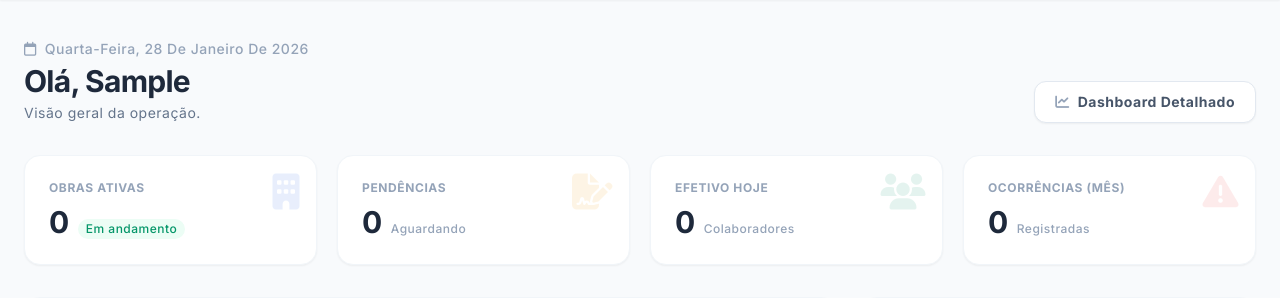
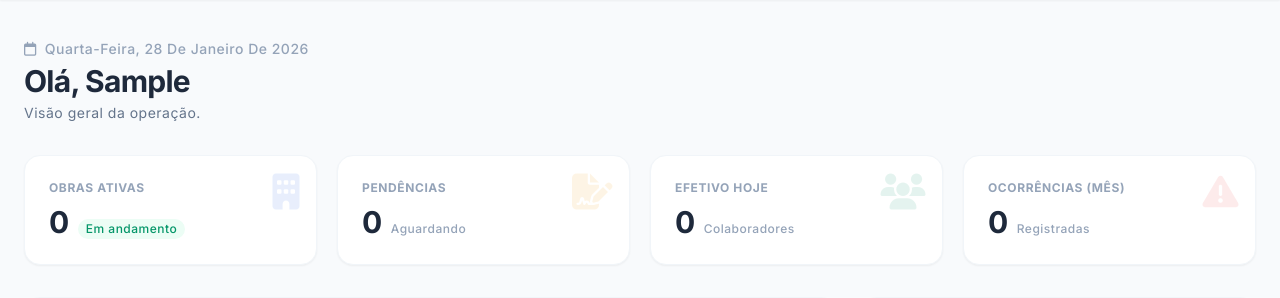
Before and after one commit to werneckx/Projeto-Relatorio-Diario-de-Obra, a Flask app: page /auth/inicio in a window 1280 px wide. Shown: the part 81-379 px from the top of the page. Run offline with Flask 3, Linux system fonts and the light colour scheme; the visitor is signed in with stand-in values (Sample User, id 1); data that the repository does not hold is empty; some libraries are stand-ins or nearby versions.

Commit message:
Update inicio.html

```diff
--- a/app/templates/inicio.html
+++ b/app/templates/inicio.html
@@ -18,16 +18,6 @@
                 Olá, {{ session['user_name'].split()[0] if session['user_name'] else 'Usuário' }}
             </h1>
             <p class="text-slate-500 text-sm mt-1">Visão geral da operação.</p>
-        </div>
-
-        <!-- Botões de Ação (Empilhados no Mobile, Linha no Desktop) -->
-        <div class="flex flex-col sm:flex-row gap-3 w-full md:w-auto">
-            <a href="{{ url_for('auth.lista_rdo') }}"
-                class="group bg-white hover:bg-slate-50 text-slate-600 border border-slate-200 font-bold py-2.5 px-5 rounded-xl shadow-sm transition-all active:scale-95 flex items-center justify-center gap-2 text-sm w-full sm:w-auto">
-                <i class="fas fa-chart-line text-slate-400 group-hover:text-blue-600 transition-colors"></i>
-                <span class="whitespace-nowrap">Dashboard Detalhado</span>
-            </a>
-
         </div>
     </div>
 
```
